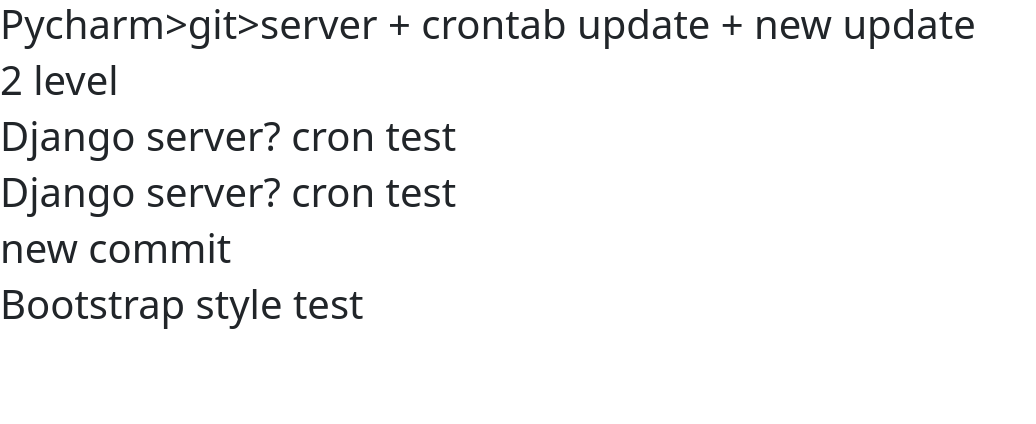
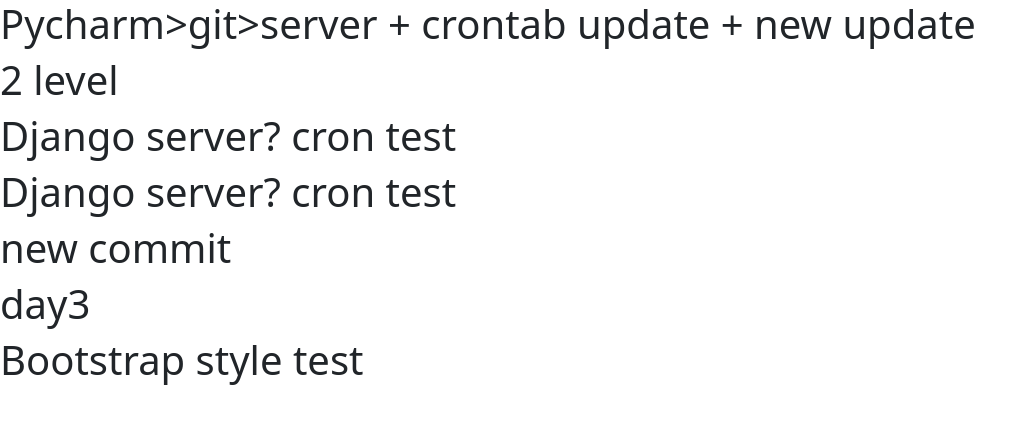
Before and after one commit to cheeeezy/webservertest, a plain HTML site: page index.html in a window 1280 px wide. Shown: the whole page, without its empty margins (0-1036 px from the left). Drawn offline with nearby package versions, Linux system fonts and the light colour scheme.

```diff
--- a/index.html
+++ b/index.html
@@ -12,6 +12,7 @@
 <h1>Django server? cron test</h1>
 <h1>Django server? cron test</h1>
 <h1>new commit</h1>
+<h1>day3</h1>
 
 <h1>Bootstrap style test</h1>
 </body>
```
